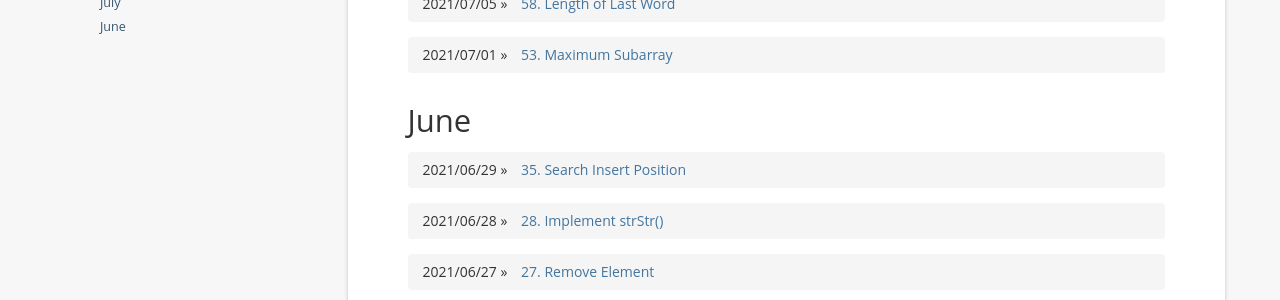
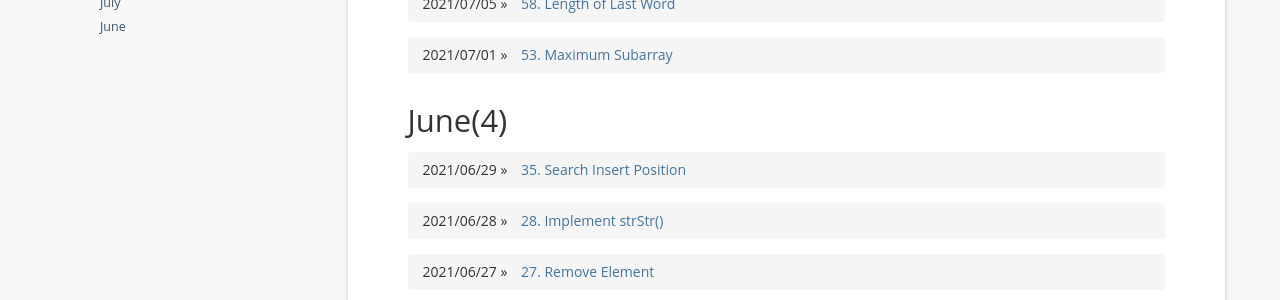
Before and after one commit to wang-jiaolong/code-record, a Jekyll site: the page built from index.html, in a window 1280 px wide and 900 px high. Shown: the part 442-742 px from the top of the window. Built offline with Jekyll 4.4.1, drawn with Linux system fonts in a browser that asks for light colours; nearby versions of some CDN libraries; the list of posts is cut into pages by our own code; comment, search, counter and statistics services are not loaded.

Commit message:
Update index.html

```diff
--- a/index.html
+++ b/index.html
@@ -65,12 +65,12 @@ layout: default
                     {% if this_year != next_year %}
                       </ul>
                       <h1 id="year_{{next_year}}">{{next_year}}</h1>
-                      <h2 id="month_{{next_year}}_{{next_month}}">{{next_month}}</h2>
+                      <h2 id="month_{{next_year}}_{{next_month}}">{{next_month}}({{ next_month.size }})</h2>
                       <ul style="padding-left: 0px;">
                     {% else %}
                       {% if this_month != next_month %}
                         </ul>
-                        <h2 id="month_{{next_year}}_{{next_month}}">{{next_month}}</h2>
+                        <h2 id="month_{{next_year}}_{{next_month}}">{{next_month}}({{ next_month.size }})</h2>
                         <ul style="padding-left: 0px;">
                       {% endif %}
                     {% endif %}
```
